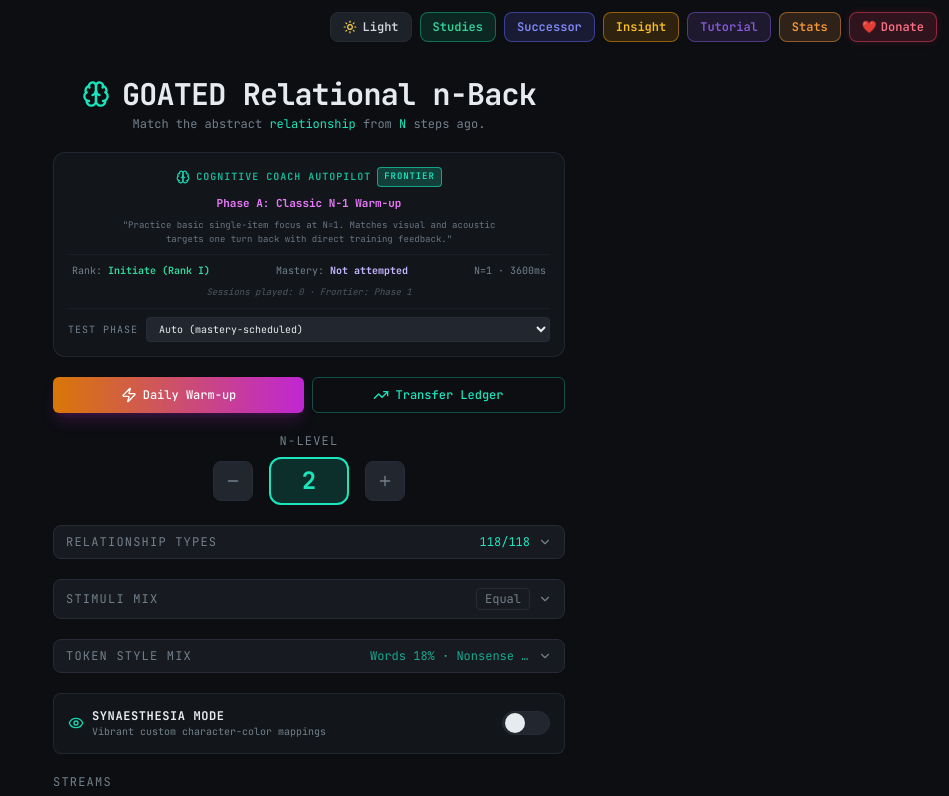
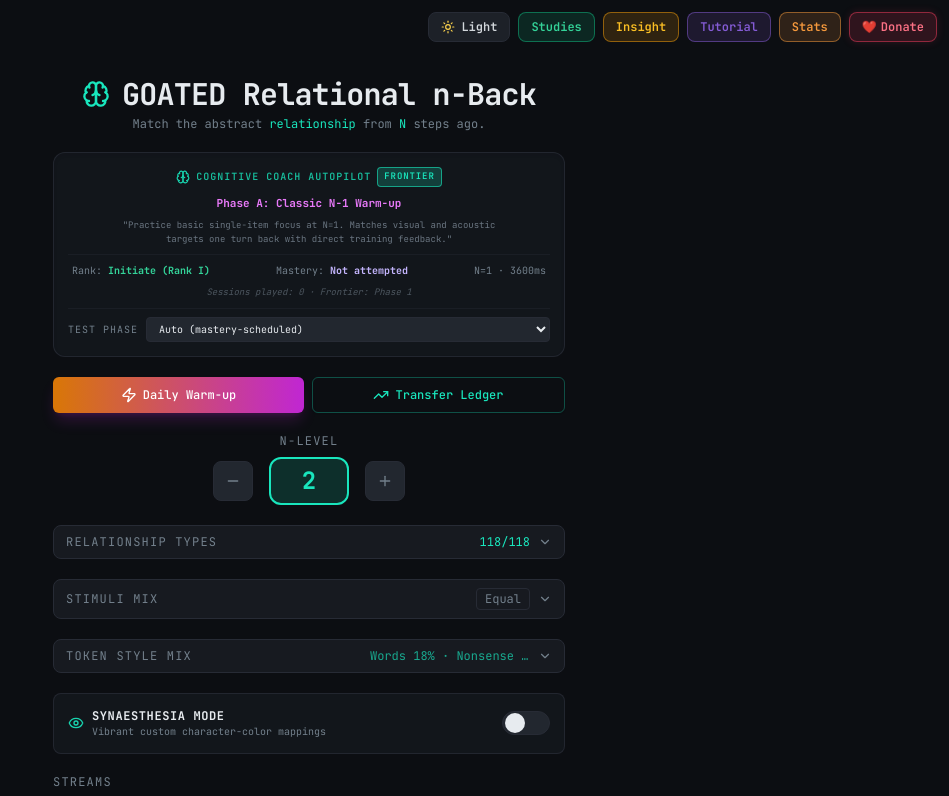
Before and after one commit to find-1-bug/goated-relational-nback-2, a React (Vite) app: page /#/ in a window 1280 px wide. Shown: the top 796 px of the page, without its empty margins (331-1280 px from the left). Built offline with nearby package versions, Linux system fonts and the light colour scheme.

Commit message:
Successor: hide nav link (route still works at /successor) + untrack scheduled_tasks.lock
The Successor minigame Gemini added stays accessible by URL but isn't
linked from the start-screen nav while we decide the final shape.

```diff
--- a/src/pages/Game.jsx
+++ b/src/pages/Game.jsx
@@ -194,9 +194,6 @@ export default function Game() {
             >
               Studies
             </button>
-            <Link to="/successor" className="px-2.5 sm:px-3 py-1.5 rounded-lg bg-indigo-500/15 border border-indigo-500/50 text-indigo-400 hover:bg-indigo-500/25 hover:border-indigo-500 text-xs font-mono font-semibold transition-colors">
-              Successor
-            </Link>
             <Link to="/insight" className="px-2.5 sm:px-3 py-1.5 rounded-lg bg-amber-500/15 border border-amber-500/50 text-amber-400 hover:bg-amber-500/25 hover:border-amber-500 text-xs font-mono font-semibold transition-colors">
               Insight
             </Link>
```
Also changed, not shown: 2 other files (tests, documents, lock files or other folders).
